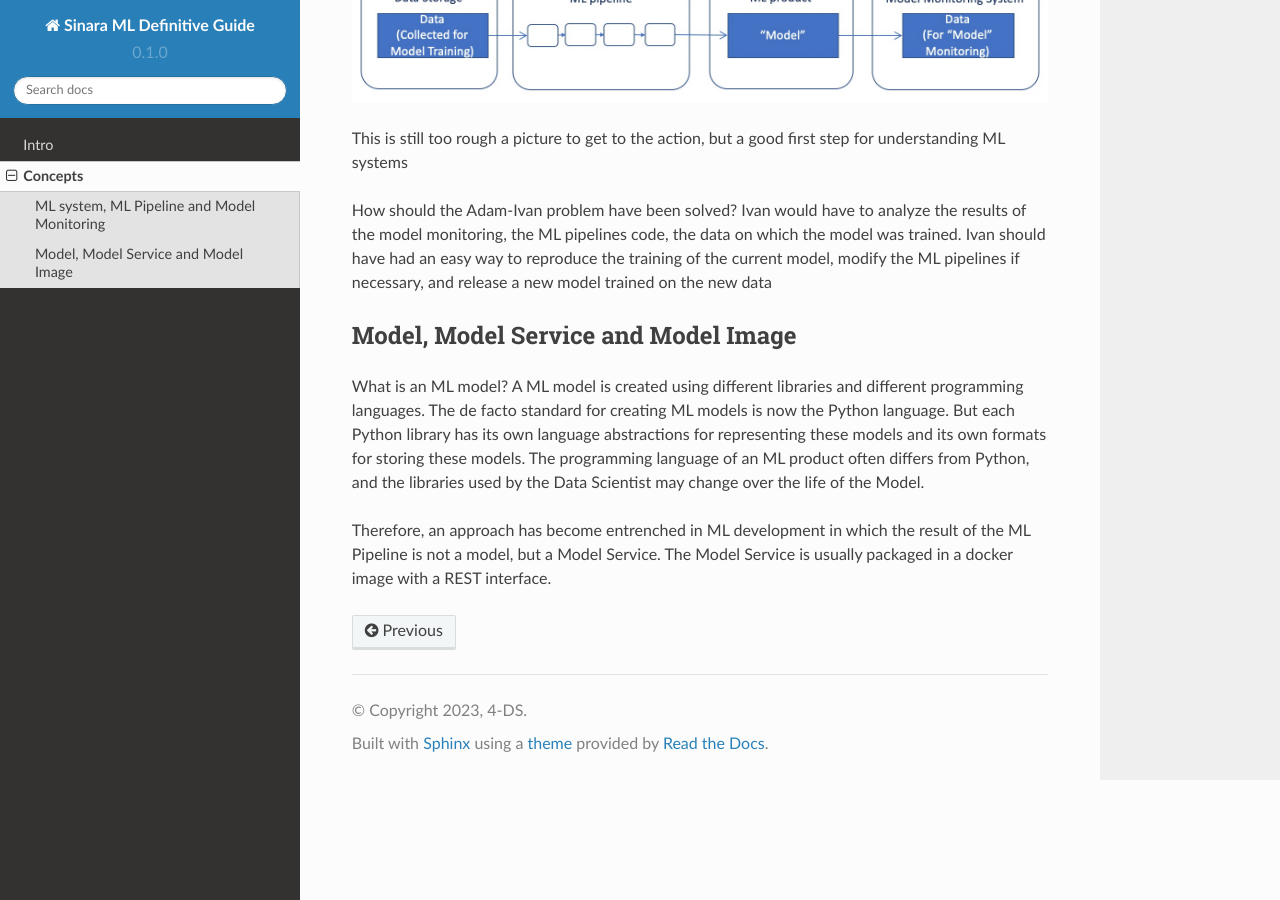
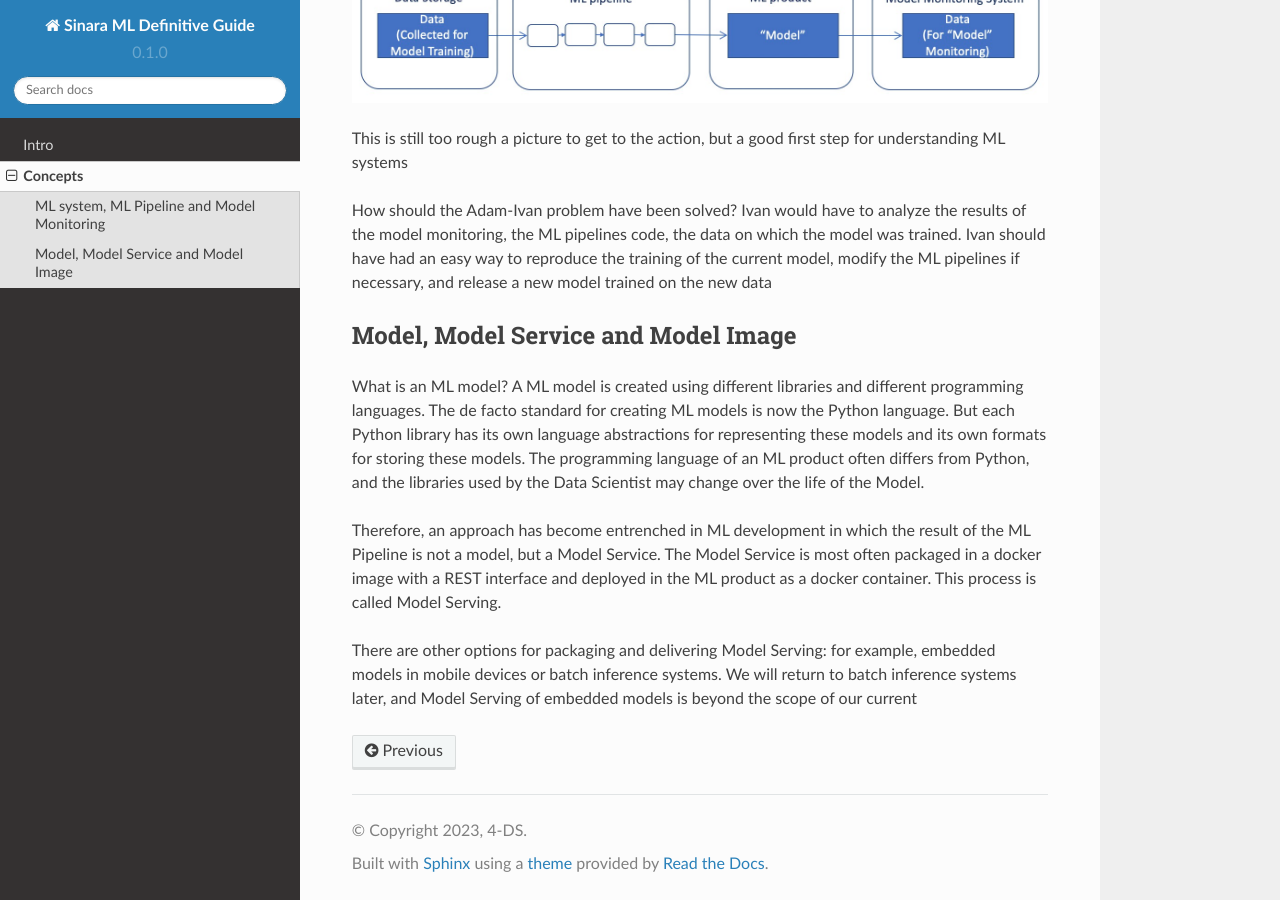
Before and after one commit to 4-DS/SinaraML-Def-Guide, a Sphinx documentation site: the page built from docs/source/concepts.rst, in a window 1280 px wide and 900 px high, scrolled down 1362 px. Built offline with Sphinx 7.4.7 and the Read the Docs theme 2.0.0, drawn with Linux system fonts in a browser that asks for light colours.

Commit message:
Update concepts.rst

```diff
--- a/docs/source/concepts.rst
+++ b/docs/source/concepts.rst
@@ -30,4 +30,6 @@ Model, Model Service and Model Image
 
 What is an ML model? A ML model is created using different libraries and different programming languages. The de facto standard for creating ML models is now the Python language. But each Python library has its own language abstractions for representing these models and its own formats for storing these models. The programming language of an ML product often differs from Python, and the libraries used by the Data Scientist may change over the life of the Model.
 
-Therefore, an approach has become entrenched in ML development in which the result of the ML Pipeline is not a model, but a Model Service. The Model Service is usually packaged in a docker image with a REST interface.
+Therefore, an approach has become entrenched in ML development in which the result of the ML Pipeline is not a model, but a Model Service. The Model Service is most often packaged in a docker image with a REST interface and deployed in the ML product as a docker container. This process is called Model Serving.
+
+There are other options for packaging and delivering Model Serving: for example, embedded models in mobile devices or batch inference systems. We will return to batch inference systems later, and Model Serving of embedded models is beyond the scope of our current
```
